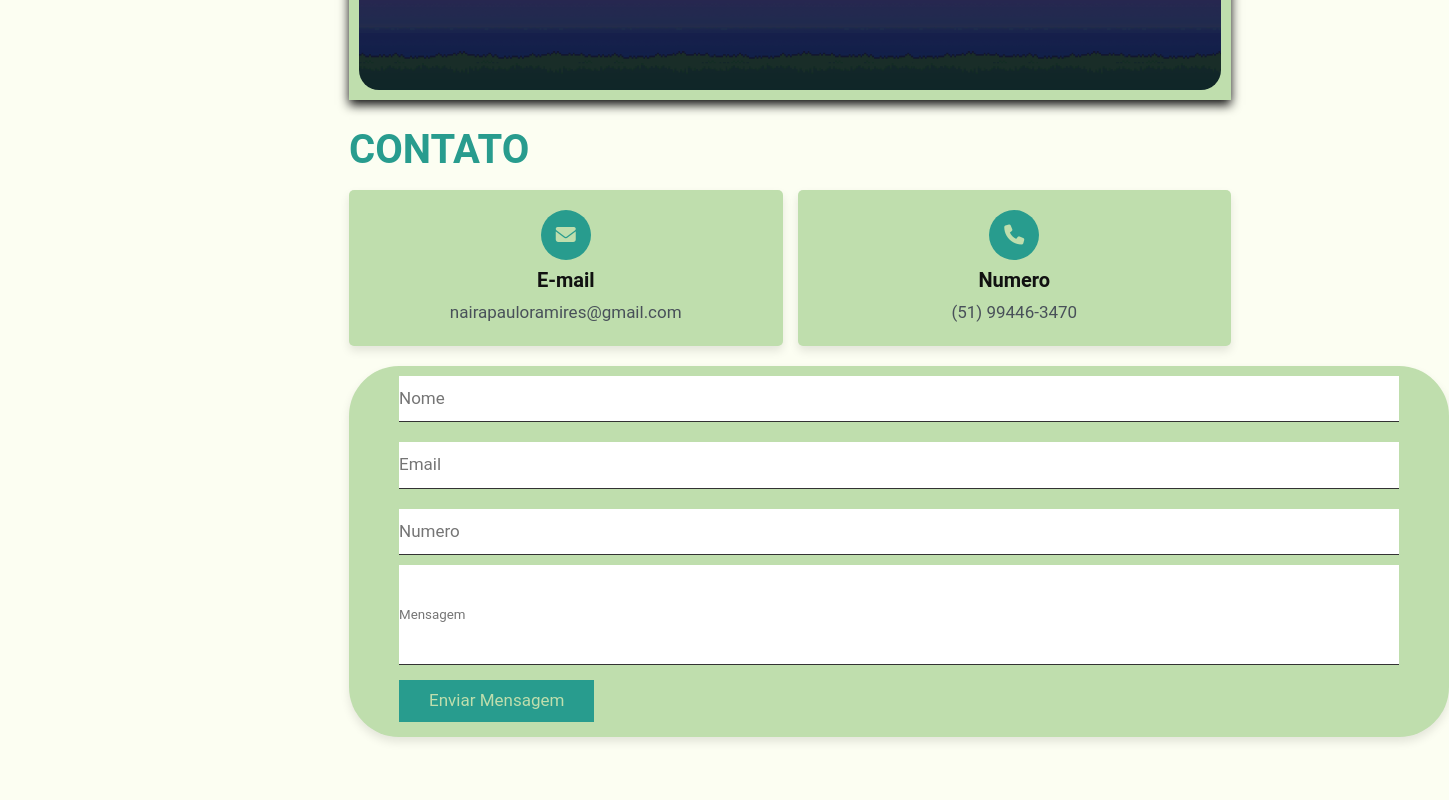
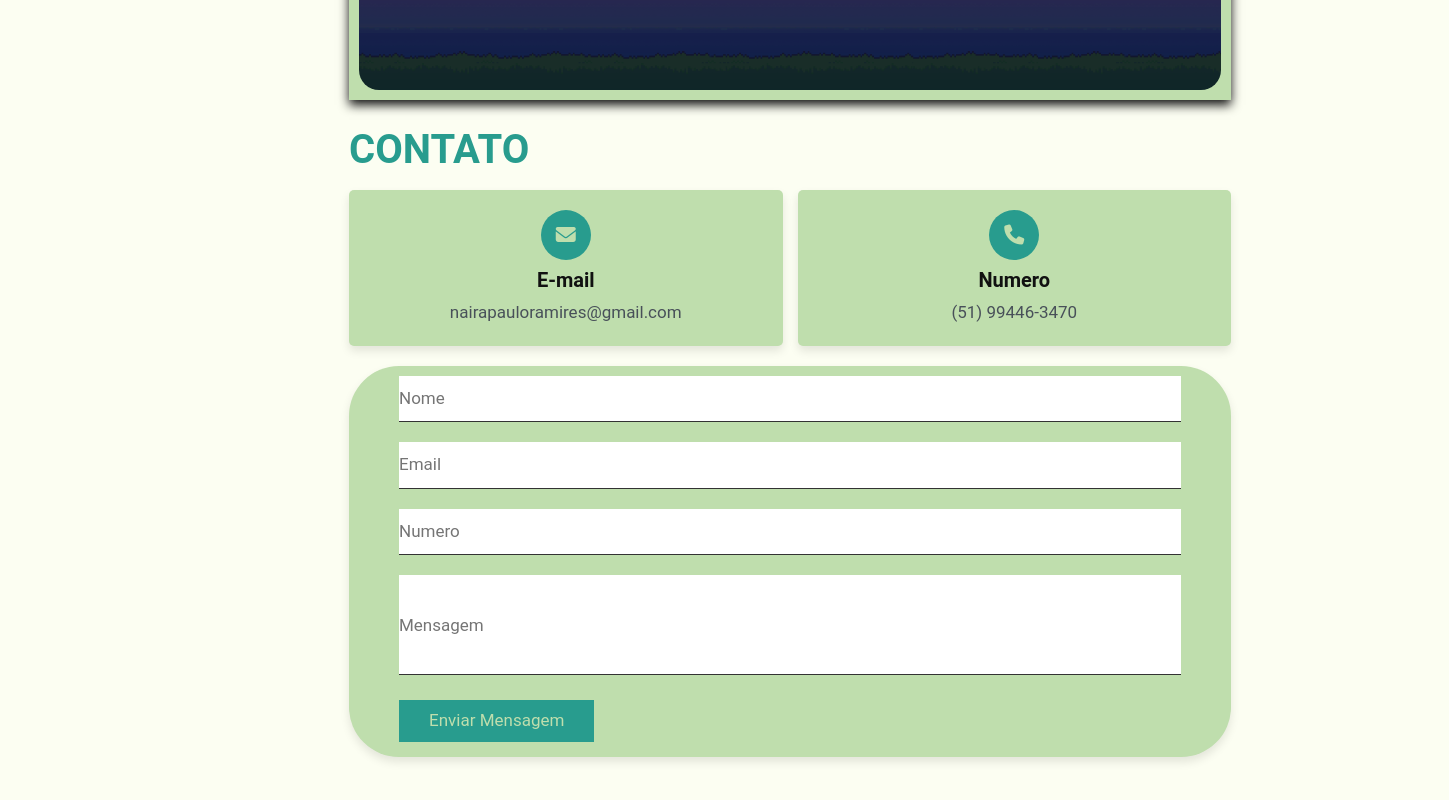
Before and after one commit to Naira-Duda-04/Portifolio, a plain HTML site: page index.html in a window 1280 px wide. Shown: the part 6147-6947 px from the top of the page, 1449 px wide, since content can reach past the window. Drawn offline with Linux system fonts and the light colour scheme.

Commit message:
Update style.css

```diff
--- a/style.css
+++ b/style.css
@@ -511,9 +511,14 @@ footer span{
 }
 
 .message{
-    width: 100rem;
+    width: 100%;
     height: 10rem;
     border-bottom: .1rem solid #333;
+    color: #333;
+    text-transform: none;
+    font-size: 1.7rem;
+    padding: 1rem 0;
+    margin: 1rem 0;
 }
 
 label{
```
